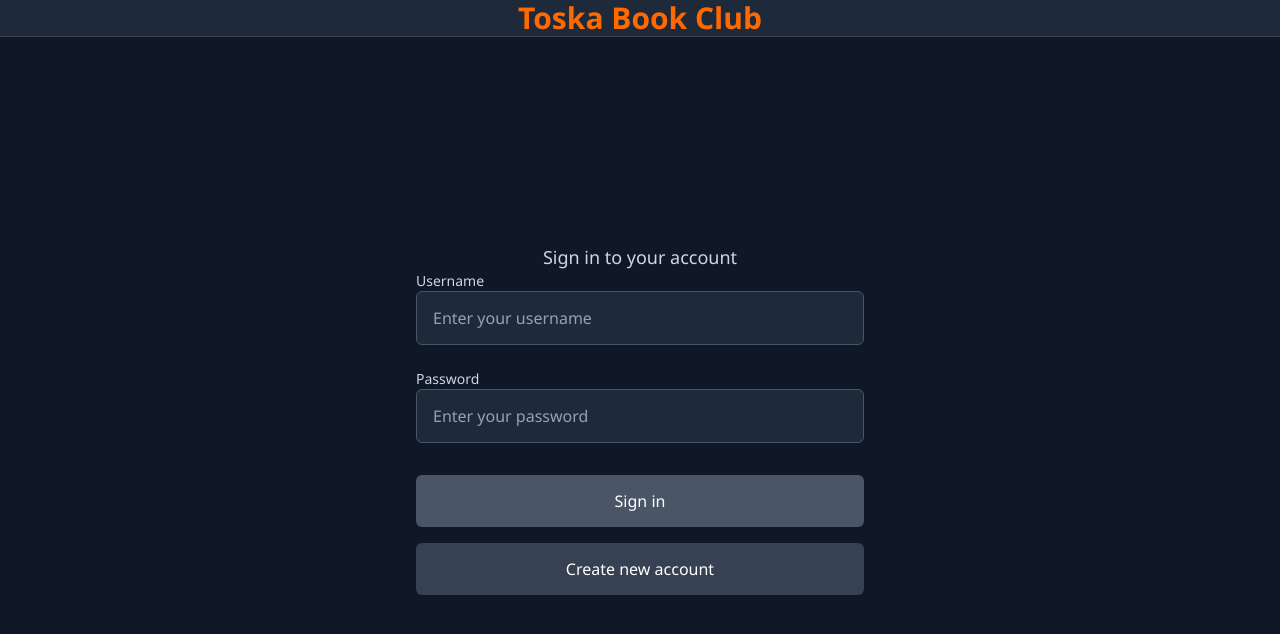
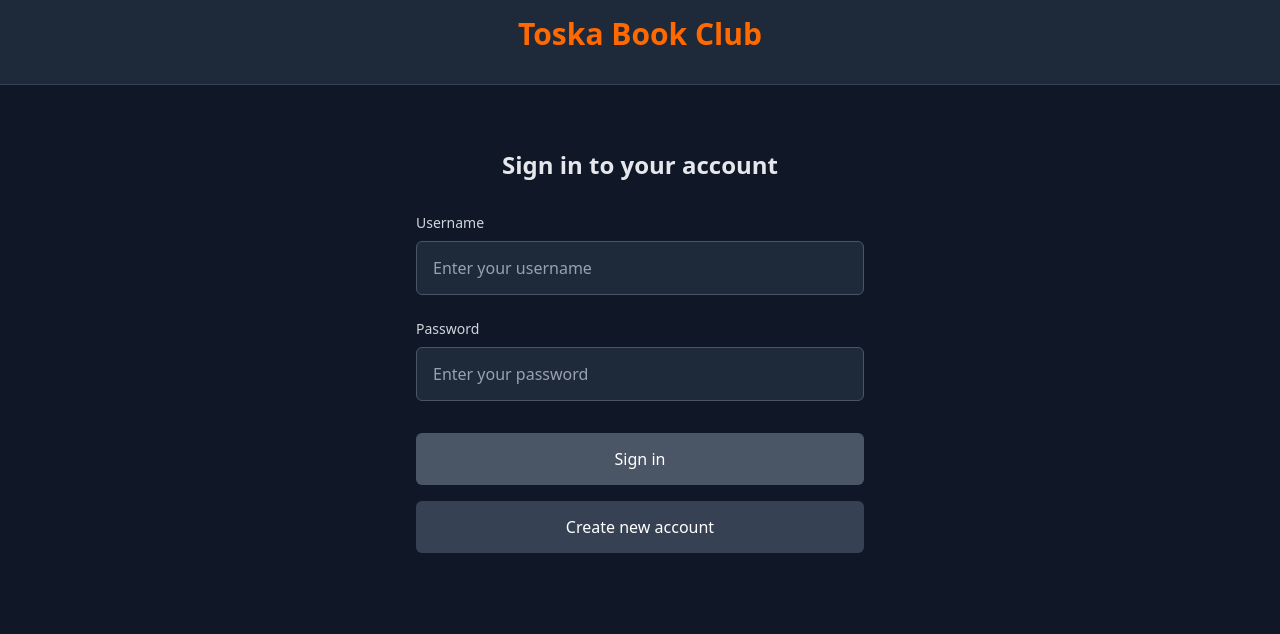
Before and after one commit to ShootingStar91/toska-book-club, a React (Vite) app in the folder frontend/: page / in a window 1280 px wide. Shown: the top 634 px of the page. Built offline with nearby package versions, Linux system fonts and the light colour scheme.

Commit message:
style fixes and remove non tailwind css

```diff
--- a/frontend/src/App.tsx
+++ b/frontend/src/App.tsx
@@ -57,13 +57,16 @@ function App() {
     <QueryClientProvider client={queryClient}>
       <div className="min-h-screen bg-gray-900 flex flex-col">
         <Header user={user} onLogout={user ? handleLogout : undefined} />
-        <div className="flex-1 flex items-center justify-center p-4">
+        <div className="flex-1 flex items-start justify-center pt-16 p-4">
           {user ? (
             <PhaseView user={user} />
           ) : showRegistration ? (
             <RegistrationForm onBackToLogin={handleBackToLogin} />
           ) : (
-            <LoginForm onLoginSuccess={handleLoginSuccess} onShowRegistration={handleShowRegistration} />
+            <LoginForm
+              onLoginSuccess={handleLoginSuccess}
+              onShowRegistration={handleShowRegistration}
+            />
           )}
         </div>
       </div>
--- a/frontend/src/components/Header.tsx
+++ b/frontend/src/components/Header.tsx
@@ -1,7 +1,7 @@
 import type { User } from '../shared-types';
 
 interface HeaderProps {
-  user?: User;
+  user?: User | null;
   onLogout?: () => void;
 }
 
--- a/frontend/src/components/LoginForm.tsx
+++ b/frontend/src/components/LoginForm.tsx
@@ -30,8 +30,8 @@ export function LoginForm({ onLoginSuccess, onShowRegistration }: LoginFormProps
 
   return (
     <div className="max-w-md w-full space-y-8" style={{ margin: '0 2px' }}>
-      <div className="text-center">
-        <p className="text-gray-300 text-lg mb-6">Sign in to your account</p>
+      <div className="text-center" style={{ marginBottom: '32px' }}>
+        <h2 className="text-gray-200 text-2xl font-semibold">Sign in to your account</h2>
       </div>
 
         <form onSubmit={handleSubmit}>
--- a/frontend/src/components/RegistrationForm.tsx
+++ b/frontend/src/components/RegistrationForm.tsx
@@ -43,8 +43,8 @@ export function RegistrationForm({ onBackToLogin }: RegistrationFormProps) {
 
   return (
     <div className="max-w-md w-full space-y-8" style={{ margin: '0 2px' }}>
-      <div className="text-center">
-        <p className="text-gray-300 text-lg mb-6">Create your account</p>
+      <div className="text-center" style={{ marginBottom: '32px' }}>
+        <h2 className="text-gray-200 text-2xl font-semibold">Create your account</h2>
       </div>
 
         <form onSubmit={handleSubmit}>
--- a/frontend/src/index.css
+++ b/frontend/src/index.css
@@ -3,32 +3,3 @@
 @tailwind base;
 @tailwind components;
 @tailwind utilities;
-
-* {
-  margin: 0;
-  padding: 0;
-  box-sizing: border-box;
-}
-
-:root {
-  font-family: 'Segoe UI', Tahoma, Geneva, Verdana, sans-serif;
-  line-height: 1.5;
-  font-weight: 400;
-  color: rgba(255, 255, 255, 0.87);
-  background-color: #2a2a2a;
-  font-synthesis: none;
-  text-rendering: optimizeLegibility;
-  -webkit-font-smoothing: antialiased;
-  -moz-osx-font-smoothing: grayscale;
-}
-
-body {
-  margin: 0;
-  min-height: 100vh;
-  background: linear-gradient(135deg, #2a2a2a 0%, #1e1e1e 100%);
-}
-
-#root {
-  width: 100%;
-  height: 100vh;
-}
```
